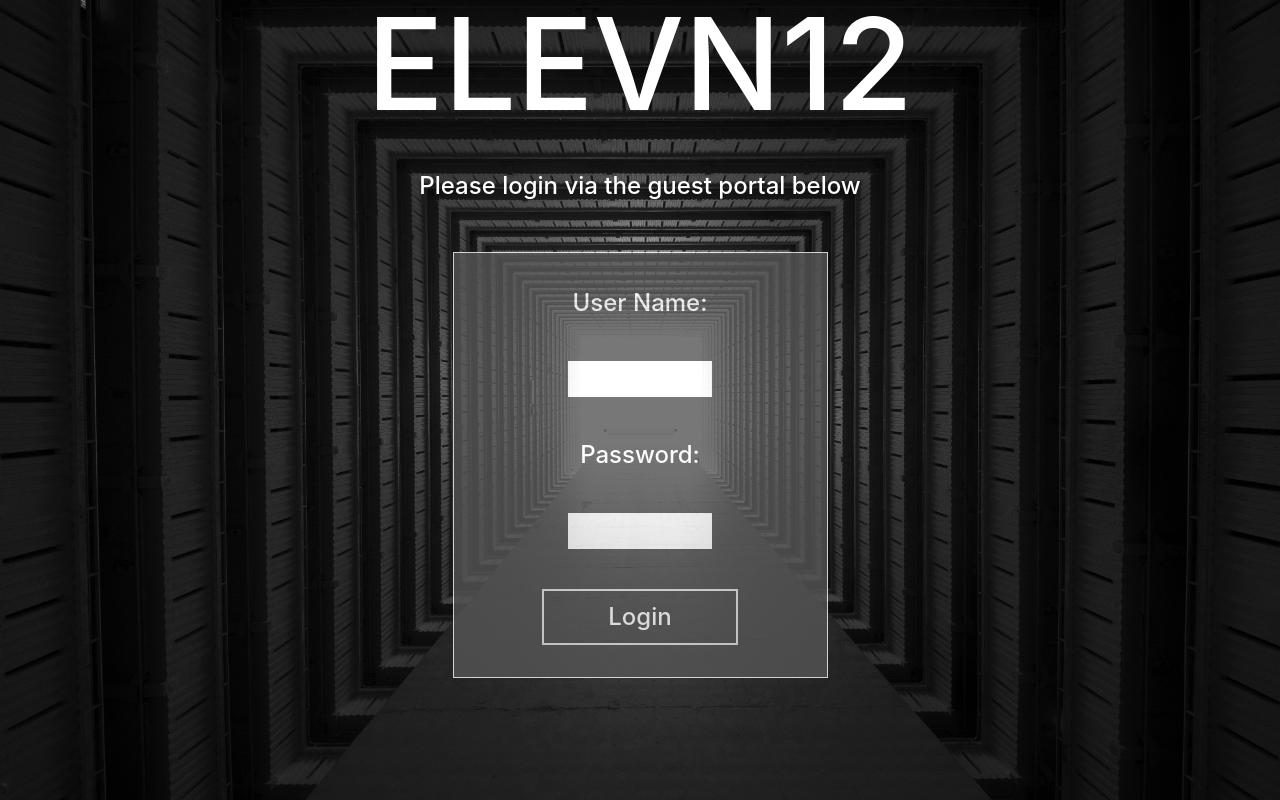
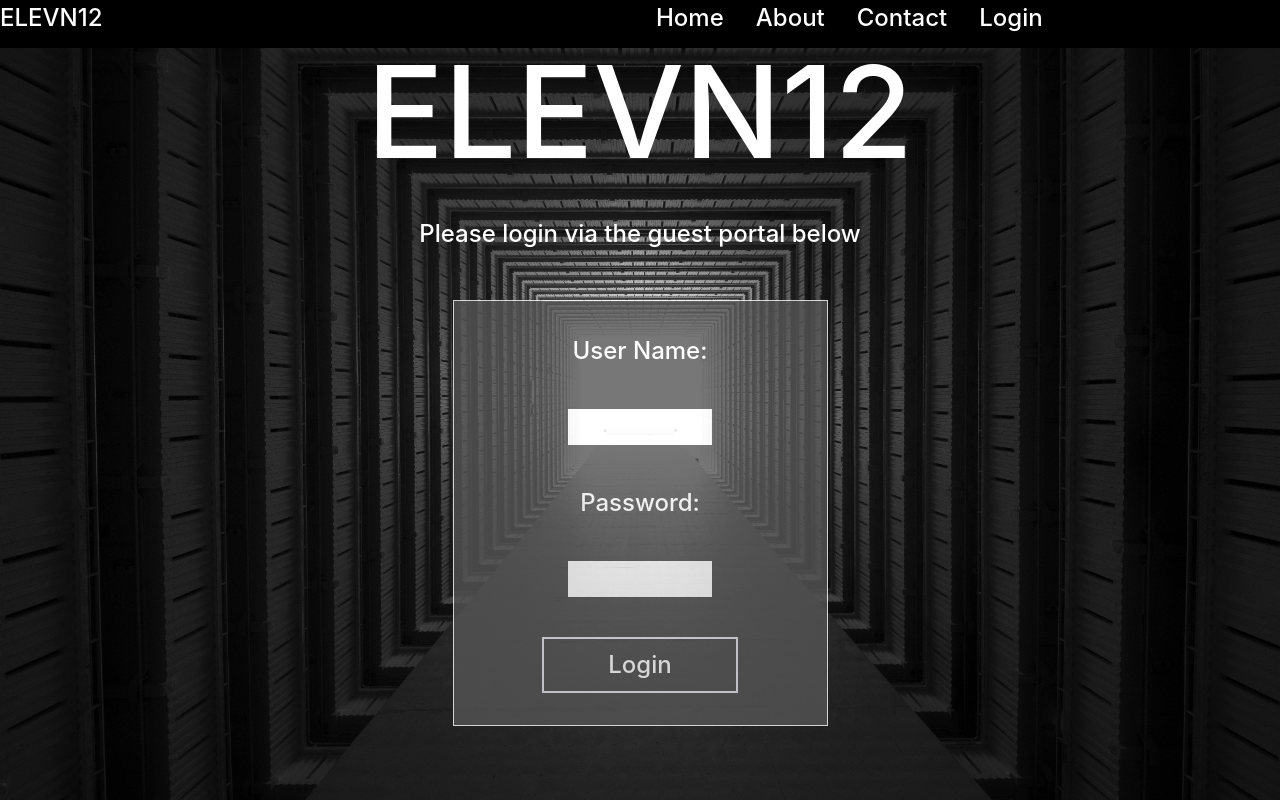
Before and after one commit to artofmayhem/eleven12_Gallery, a React (Create React App) app: page / in a window 1280 px wide. Built offline with nearby package versions, Linux system fonts and the light colour scheme.

Commit message:
added nav and component index

```diff
--- a/src/App.css
+++ b/src/App.css
@@ -30,3 +30,23 @@
   background-color: #555;
   opacity: 0.8;
 }
+
+.Nav-Wrapper {
+  width: 100vw;
+  height: 3rem;
+  background-color: black;
+  color: white;
+  display: flex;
+  align-items: center;
+  justify-content: space-evenly;
+}
+
+.Nav-Content {
+  width: 50%;
+  height: 100%;
+  /* display: flex;
+  align-items: space-evenly;
+  flex-flow: row wrap; */
+  text-decoration: none;
+
+}
--- a/src/App.js
+++ b/src/App.js
@@ -1,6 +1,9 @@
 import "./App.css";
 import { useState } from "react";
 import uuid from "react-uuid";
+
+// Dashboard component imports
+import Nav from "./Components/Nav.js";
 
 // This can be refactored later and imported into the App.js file
 const initialStates = {
@@ -46,6 +49,7 @@ function App() {
 
   return (
     <div className="App bg-zinc-600 text-white">
+      <Nav />
       <h1 className="text-9xl">ELEVN12</h1>
       <h2 className="my-10">Please login via the guest portal below</h2>
       <form className="form-container my-2">
--- /dev/null
+++ b/src/Components/Nav.js
@@ -0,0 +1,19 @@
+
+
+ function Nav () {
+    return (
+        <div className="Nav-Wrapper">
+            <div className="Nav-Content flex">ELEVN12</div>
+            <div className="Nav-Content flex flex-row">
+                <ul className="flex flex-row justify-end">
+                    <a href="https://www.yahoo.com" className="px-4">Home</a>
+                    <a href="https://www.yahoo.com" className="px-4">About</a>
+                    <a href="https://www.yahoo.com" className="px-4">Contact</a>
+                    <a href="https://www.yahoo.com" className="px-4">Login</a>
+                </ul>
+            </div>
+        </div>
+    )
+}
+
+export default Nav;
--- /dev/null
+++ b/src/Components/index.js
@@ -0,0 +1,6 @@
+// import Nav from "Nav.js"
+
+// export default {
+//     Nav as NavBar,
+
+// }
```
